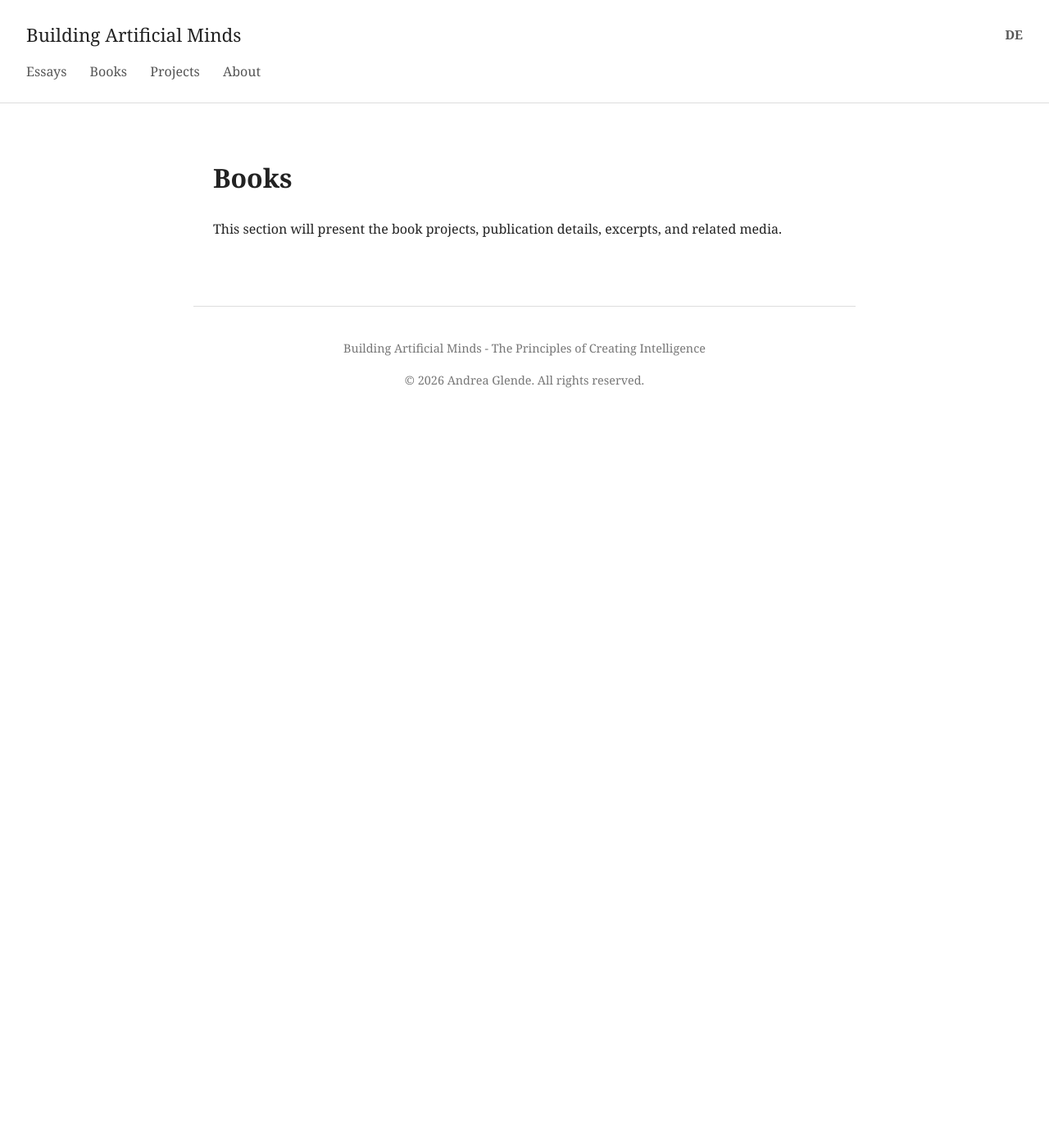
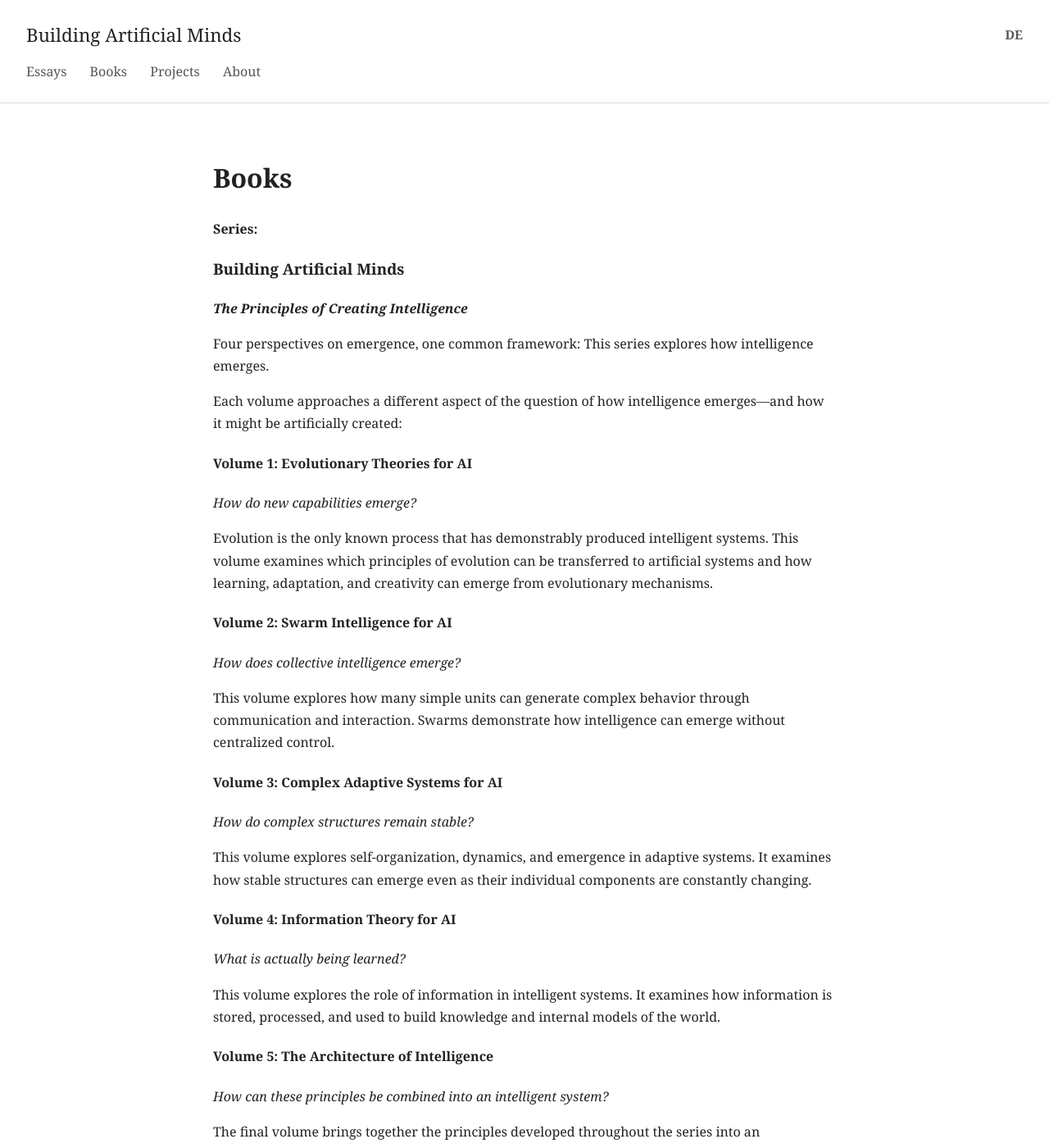
Before and after one commit to emergentmind-ai/building-artificial-minds, a Jekyll site: the page built from en/books/index.md, in a window 1280 px wide and 1400 px high. Shown: the whole window at 82% size. Built offline with Jekyll 4.4.1, drawn with Linux system fonts in a browser that asks for light colours; some of the changed text lies outside the part shown.

Commit message:
books pages

```diff
--- a/en/books/index.md
+++ b/en/books/index.md
@@ -7,4 +7,46 @@ permalink: /en/books/
 
 # Books
 
-This section will present the book projects, publication details, excerpts, and related media.
+**Series:**
+
+### Building Artificial Minds
+***The Principles of Creating Intelligence***
+
+Four perspectives on emergence, one common framework: This series explores how intelligence emerges.
+
+Each volume approaches a different aspect of the question of how intelligence emerges—and how it might be artificially created:
+
+
+#### Volume 1: Evolutionary Theories for AI
+
+*How do new capabilities emerge?*
+
+Evolution is the only known process that has demonstrably produced intelligent systems. This volume examines which principles of evolution can be transferred to artificial systems and how learning, adaptation, and creativity can emerge from evolutionary mechanisms.
+
+
+#### Volume 2: Swarm Intelligence for AI
+
+*How does collective intelligence emerge?*
+
+This volume explores how many simple units can generate complex behavior through communication and interaction. Swarms demonstrate how intelligence can emerge without centralized control.
+
+
+#### Volume 3: Complex Adaptive Systems for AI
+
+*How do complex structures remain stable?*
+
+This volume explores self-organization, dynamics, and emergence in adaptive systems. It examines how stable structures can emerge even as their individual components are constantly changing.
+
+
+#### Volume 4: Information Theory for AI
+
+*What is actually being learned?*
+
+This volume explores the role of information in intelligent systems. It examines how information is stored, processed, and used to build knowledge and internal models of the world.
+
+
+#### Volume 5: The Architecture of Intelligence
+
+*How can these principles be combined into an intelligent system?*
+
+The final volume brings together the principles developed throughout the series into an architecture for artificial intelligence. It describes how a system could be designed that does not merely solve tasks, but can learn autonomously, adapt to changing conditions, and develop new capabilities.
```
Also changed, not shown: de/books/index.md (+43 -1 lines), 2 other files.
